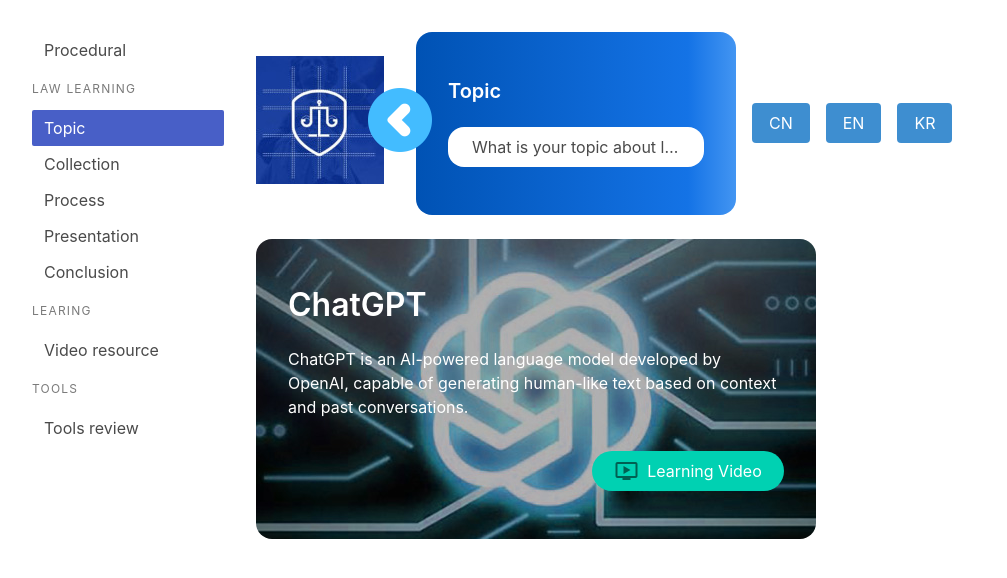
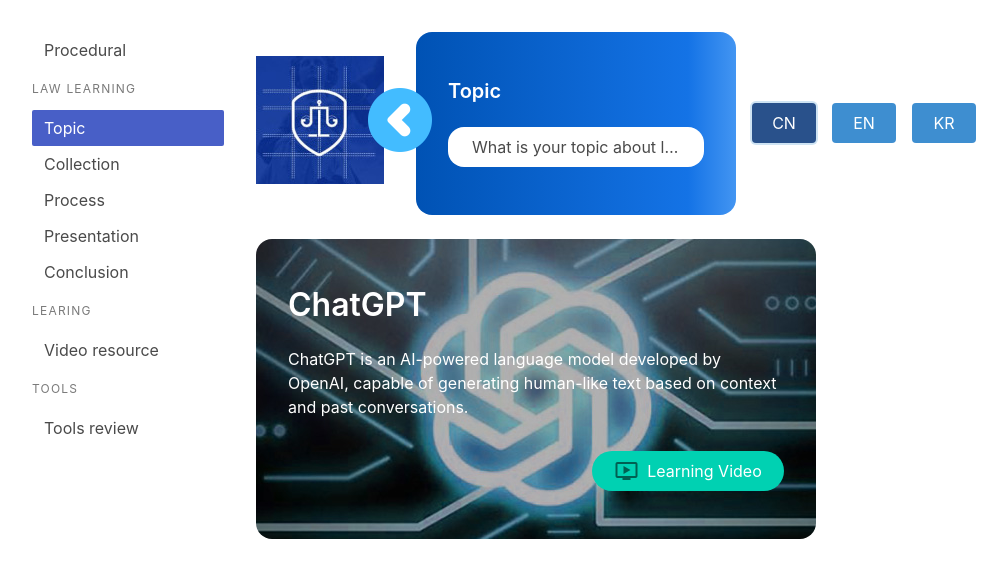
Before and after one commit to hsinpa/standard_procedural, a Next.js app: page /procedural/topic in a window 1280 px wide. Shown: the top 578 px of the page, without its empty margins (0-1007 px from the left). Built offline with nearby package versions, Linux system fonts and the light colour scheme.

Commit message:
Need to better learn next js

```diff
--- a/src/app/procedural/ClientSideComponents.tsx
+++ b/src/app/procedural/ClientSideComponents.tsx
@@ -1,22 +1,25 @@
 'use client';
-
 import { getCookie, setCookie } from '@/utility/dynamic_utility';
-import { GetSubjectComponent, GetTopicComponent, LawLearningJSON, PageIDTable, CoockeTable } from '@/static_data';
-import Link from 'next/link';
-import { usePathname } from 'next/navigation';
+import { GetSubjectComponent, GetTopicComponent, LawLearningJSON, PageIDTable, CoockeTable, LangCodeTable } from '@/static_data';
 import { LearningItemComponent, LearningTitleComponent } from './ShareComponents';
 
 export const GetProceduralComponent = (topic_id : string) => {
     let parent_interface = GetSubjectComponent("SUBJECT_LAW_LEARNING");
     let topic_interface = GetTopicComponent(topic_id);
+
     if (parent_interface == null || topic_interface == null) return (<div></div>);
 
-    let current_lang = getCookie(CoockeTable.Procedural_Language_Code, "en");
+    let current_lang = getCookie(CoockeTable.Procedural_Language_Code, LangCodeTable.English);
     let learning_components = LawLearningJSON[topic_id].filter(x=>x.language == "" || x.language == current_lang);
+
+    function onLangCallback(code: string) {
+        console.log(code);
+        setCookie(CoockeTable.Procedural_Language_Code, code, 30);
+    }
 
 	return <div>
         <div className='url_content'>
-            <LearningTitleComponent parent_interface={parent_interface} topic_interface={topic_interface}  ></LearningTitleComponent>
+            <LearningTitleComponent parent_interface={parent_interface} topic_interface={topic_interface} lang_code={current_lang} lang_callback={onLangCallback}  ></LearningTitleComponent>
             <br></br>
 
             { learning_components.map(x => { return <LearningItemComponent topic_interface={x}></LearningItemComponent>}) }
--- a/src/app/procedural/ShareComponents.tsx
+++ b/src/app/procedural/ShareComponents.tsx
@@ -1,4 +1,5 @@
 import { LearingResourceInterface, UITopicInterface } from "@/data_structure";
+import { LangCodeTable } from '@/static_data';
 import Link from "next/link";
 
 // export function GetContentLanguage() : string {
@@ -39,16 +40,28 @@
 }
 
 
-export function LearningTitleComponent({parent_interface, topic_interface} : {parent_interface : UITopicInterface, topic_interface: UITopicInterface}) {
+export function LearningTitleComponent({parent_interface, topic_interface, lang_code, lang_callback} :
+    {parent_interface : UITopicInterface, topic_interface: UITopicInterface, lang_code: string, lang_callback: (code: string) => void }) {
+
+    let en_btn_class = "button is-info";
+    if (lang_code == LangCodeTable.English) en_btn_class += " is-focused";
+
+    let cn_btn_class = "button is-info";
+    if (lang_code == LangCodeTable.Mandarin_TW) cn_btn_class += " is-focused";
+
+    let kr_btn_class = "button is-info";
+    if (lang_code == LangCodeTable.Korean) kr_btn_class += " is-focused";
+
     return (
         <div className="learng_title_component">
-                <div className="component_parent"><img src={parent_interface.thumbnail == undefined ? "" : parent_interface.thumbnail}></img></div>
-                <Link href={parent_interface.path}><img src="\texture\other\back.png"></img></Link>
-                <ShareTopicComponent is_link={false} topic_interface={topic_interface}></ShareTopicComponent>
-                <div className="component_langs">
-                    <button className="button is-info">CN</button>
-                    <button className="button is-info">EN</button>
-                    <button className="button is-info">KR</button></div>
+            <div className="component_parent"><img src={parent_interface.thumbnail == undefined ? "" : parent_interface.thumbnail}></img></div>
+            <Link href={parent_interface.path}><img src="\texture\other\back.png"></img></Link>
+            <ShareTopicComponent is_link={false} topic_interface={topic_interface}></ShareTopicComponent>
+            <div className="component_langs">
+                <Link className={en_btn_class} href={topic_interface.path} onClick={ () => lang_callback(LangCodeTable.English)}>CN</Link>
+                <Link className={cn_btn_class} href={topic_interface.path} onClick={ () => lang_callback(LangCodeTable.Mandarin_TW)}>EN</Link>
+                <Link className={kr_btn_class} href={topic_interface.path} onClick={ () => lang_callback(LangCodeTable.Korean)}>KR</Link>
+            </div>
         </div>
     );
 }
--- a/src/app/sidebar/SideDomClient.tsx
+++ b/src/app/sidebar/SideDomClient.tsx
@@ -12,7 +12,7 @@
     const pathname = usePathname()
     let highlight_class = pathname == url ? "is-active" : "";
 
-    if (url == "/procedural/field_selection" && pathname == "/")  highlight_class = "is-active";
+    if (url == "/procedural/topic" && pathname == "/")  highlight_class = "is-active";
 
     return (
       <li><Link href={url} className={highlight_class} >{name}</Link></li>
--- a/src/app/sidebar/SideDomElements.tsx
+++ b/src/app/sidebar/SideDomElements.tsx
@@ -63,15 +63,14 @@
 		<div className="navbar-menu">
 			<div className="navbar-start">
 				<div className="navbar-item has-dropdown is-hoverable">
-
-					<SidebarMobileLink name="Procedural" url="/procedural/field_selection" classname='navbar-link'></SidebarMobileLink>
+					<SidebarMobileLink name="Procedural" url="/procedural/topic" classname='navbar-link'></SidebarMobileLink>
 
 					<div className="navbar-dropdown">
-						<SidebarMobileLink name="Field selection" url="/procedural/field_selection" classname='navbar-item'></SidebarMobileLink>
-						<SidebarMobileLink name="Data collection" url="/procedural/data_collection" classname='navbar-item'></SidebarMobileLink>
-						<SidebarMobileLink name="Work" url="/procedural/work" classname='navbar-item'></SidebarMobileLink>
-						<SidebarMobileLink name="Report" url="/procedural/report" classname='navbar-item'></SidebarMobileLink>
-						<SidebarMobileLink name="Note" url="/procedural/note" classname='navbar-item'></SidebarMobileLink>
+						<SidebarMobileLink name="Topic" url="/procedural/topic" classname='navbar-item'></SidebarMobileLink>
+						<SidebarMobileLink name="Collection" url="/procedural/data_collection" classname='navbar-item'></SidebarMobileLink>
+						<SidebarMobileLink name="Process" url="/procedural/process" classname='navbar-item'></SidebarMobileLink>
+						<SidebarMobileLink name="Presentation" url="/procedural/presentation" classname='navbar-item'></SidebarMobileLink>
+						<SidebarMobileLink name="Conclusion" url="/procedural/conclusion" classname='navbar-item'></SidebarMobileLink>
 					</div>
 				</div>
 
--- a/src/static_data.ts
+++ b/src/static_data.ts
@@ -4,6 +4,14 @@
 
 export const CoockeTable = Object.freeze({
     Procedural_Language_Code : "procedural_language_code",
+});
+
+export const LangCodeTable = Object.freeze({
+    Null : "",
+    English: "en",
+    Mandarin_TW: "zh_tw",
+    Mandarin_CN: "zh_cn",
+    Korean: "kr"
 });
 
 export const PageIDTable = Object.freeze({
@@ -27,7 +35,7 @@
         topics: [
             {
                 id: PageIDTable.Law_Learning_Topic,
-                path: "/procedural/field_selection",
+                path: "/procedural/topic",
                 title : "Topic",
                 description : "What is your topic about law?"
             } ,
@@ -39,19 +47,19 @@
             },
             {
                 id: PageIDTable.Law_Learning_Process,
-                path: "/procedural/work",
+                path: "/procedural/process",
                 title : "Process",
                 description : "What is your topic about law?"
             },
             {
                 id: PageIDTable.Law_Learning_Presentation,
-                path: "/proc_edural/report",
+                path: "/proc_edural/presentation",
                 title : "Presentation",
                 description : "What is your topic about law?"
             },
             {
                 id: PageIDTable.Law_Learning_Conclusion,
-                path: "/procedural/note",
+                path: "/procedural/conclusion",
                 title : "Conclusion",
                 description : "What is your topic about law?"
             },
--- a/src/utility/dynamic_utility.ts
+++ b/src/utility/dynamic_utility.ts
@@ -1,16 +1,18 @@
-'use client';
-
-
 export function setCookie(cname : string, cvalue: string, expire_days: number) {
+  try {
     const d = new Date();
     d.setTime(d.getTime() + (expire_days*24*60*60*1000));
     let expires = "expires="+ d.toUTCString();
-    document.cookie = cname + "=" + cvalue + ";" + expires + ";path=/";
+    window.document.cookie = cname + "=" + cvalue + ";" + expires + ";path=/";
+  } catch {
+
+  }
 }
 
 export function getCookie(cname : string, p_default: string = "") {
+  try {
     let name = cname + "=";
-    let decodedCookie = decodeURIComponent(document.cookie);
+    let decodedCookie = decodeURIComponent(window.document.cookie);
     let ca = decodedCookie.split(';');
     for(let i = 0; i <ca.length; i++) {
       let c = ca[i];
@@ -21,6 +23,8 @@
         return c.substring(name.length, c.length);
       }
     }
+  } catch {
 
-    return p_default;
   }
+  return p_default
+  }
--- a/styles/share_component.scss
+++ b/styles/share_component.scss
@@ -117,8 +117,12 @@
     }
 
     .component_langs {
-        button {
+        a {
             margin: 0.5em;
+        }
+
+        a:focus, .is-focused  {
+            background-color: #29518b;
         }
     }
 }
```
